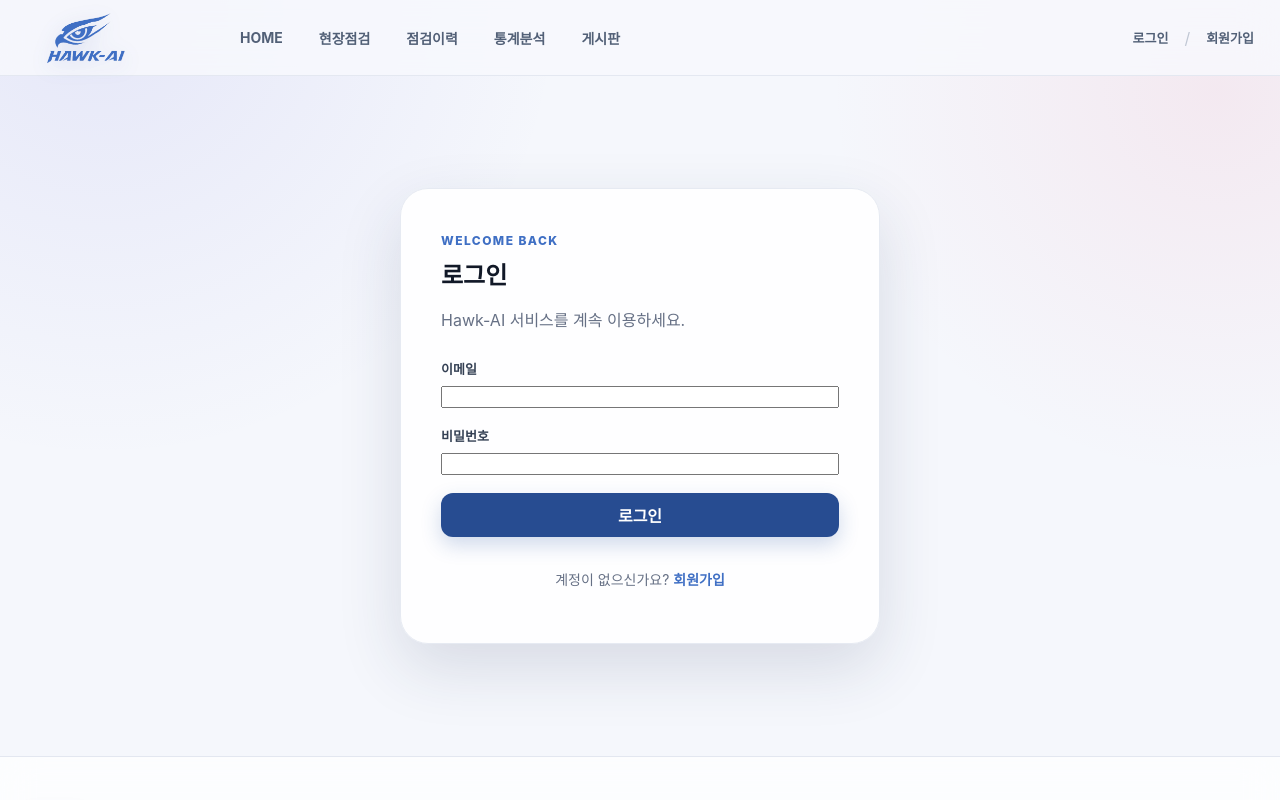
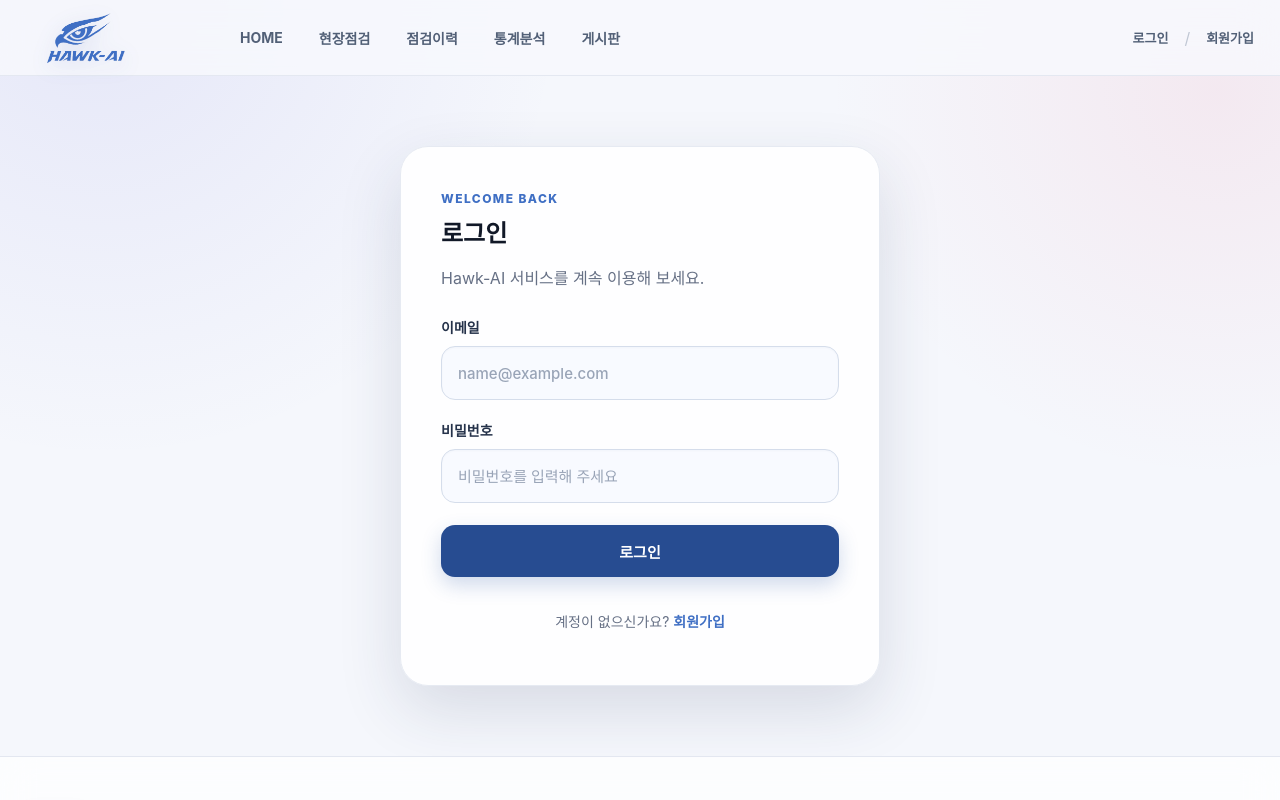
Before and after one commit to hawk-ai-project/frontend, a Next.js app: page /login in a window 1280 px wide. Shown: the top 800 px of the page. Built offline with nearby package versions, Linux system fonts and the light colour scheme; no server answers.

Commit message:
feat : 로그인/회원가입 기능 구현

```diff
--- a/src/app/globals.css
+++ b/src/app/globals.css
@@ -132,6 +132,13 @@ main {
 .auth-divider {
   color: #c0c7d4;
 }
+.auth-status-placeholder {
+  display: inline-block;
+  width: 118px;
+  height: 32px;
+  border-radius: 999px;
+  background: rgba(224, 229, 239, 0.65);
+}
 .profile {
   display: flex;
   align-items: center;
@@ -712,8 +719,63 @@ textarea:focus {
 }
 .auth-form {
   display: grid;
-  gap: 18px;
+  gap: 20px;
   margin-top: 28px;
+}
+.auth-form label {
+  gap: 9px;
+  color: #25324a;
+  font-size: 14px;
+  font-weight: 700;
+}
+.auth-form input {
+  width: 100%;
+  height: 54px;
+  padding: 0 16px;
+  border: 1px solid #d5ddeb;
+  border-radius: 14px;
+  background: #f8faff;
+  color: var(--text);
+  font-size: 15px;
+  font-weight: 500;
+  line-height: 1;
+  outline: none;
+  box-shadow: 0 1px 2px rgba(31, 48, 81, 0.03) inset;
+  transition:
+    border-color 160ms ease,
+    background-color 160ms ease,
+    box-shadow 160ms ease,
+    transform 160ms ease;
+}
+.auth-form input::placeholder {
+  color: #99a4b7;
+  font-weight: 450;
+}
+.auth-form input:hover {
+  border-color: #aebbd1;
+  background: #fff;
+}
+.auth-form input:focus {
+  border-color: #5f83cf;
+  background: #fff;
+  box-shadow:
+    0 0 0 4px rgba(63, 111, 196, 0.13),
+    0 6px 18px rgba(39, 76, 145, 0.07);
+}
+.auth-form input:autofill,
+.auth-form input:-webkit-autofill {
+  -webkit-text-fill-color: var(--text);
+  box-shadow: 0 0 0 1000px #f8faff inset;
+}
+.auth-form input:disabled {
+  cursor: not-allowed;
+  opacity: 0.65;
+}
+.auth-form .btn {
+  min-height: 52px;
+  margin-top: 2px;
+  border-radius: 14px;
+  font-size: 15px;
 }
 .auth-form > p {
   color: var(--text-2);
--- a/src/app/login/page.js
+++ b/src/app/login/page.js
@@ -1,14 +1,5 @@
 import LoginForm from "@/components/auth/LoginForm";
 export const metadata = { title: "로그인" };
 export default function LoginPage() {
-  return (
-    <section className="auth-page">
-      <div className="auth-card">
-        <span className="eyebrow">WELCOME BACK</span>
-        <h1>로그인</h1>
-        <p>Hawk-AI 서비스를 계속 이용하세요.</p>
-        <LoginForm />
-      </div>
-    </section>
-  );
+  return <section className="auth-page"><div className="auth-card"><span className="eyebrow">WELCOME BACK</span><h1>로그인</h1><p>Hawk-AI 서비스를 계속 이용해 보세요.</p><LoginForm /></div></section>;
 }
--- a/src/components/auth/LoginForm.jsx
+++ b/src/components/auth/LoginForm.jsx
@@ -14,47 +14,21 @@ export default function LoginForm() {
   const { login } = useAuth();
   const router = useRouter();
   const submit = async (event) => {
-    event.preventDefault();
-    setError("");
-    setSubmitting(true);
+    event.preventDefault(); setError(""); setSubmitting(true);
     try {
-      await login(form);
-      router.push(ROUTES.home);
+      await login({ email: form.email.trim(), password: form.password });
+      router.replace(ROUTES.home);
     } catch (requestError) {
       setError(getApiErrorMessage(requestError, "로그인에 실패했습니다."));
-    } finally {
-      setSubmitting(false);
-    }
+    } finally { setSubmitting(false); }
   };
   return (
     <form className="auth-form" onSubmit={submit}>
-      <label>
-        이메일
-        <input
-          type="email"
-          autoComplete="email"
-          required
-          value={form.email}
-          onChange={(e) => setForm({ ...form, email: e.target.value })}
-        />
-      </label>
-      <label>
-        비밀번호
-        <input
-          type="password"
-          autoComplete="current-password"
-          required
-          value={form.password}
-          onChange={(e) => setForm({ ...form, password: e.target.value })}
-        />
-      </label>
+      <label>이메일<input type="email" autoComplete="email" placeholder="name@example.com" required value={form.email} onChange={(e) => setForm({ ...form, email: e.target.value })} /></label>
+      <label>비밀번호<input type="password" autoComplete="current-password" placeholder="비밀번호를 입력해 주세요" required value={form.password} onChange={(e) => setForm({ ...form, password: e.target.value })} /></label>
       <ErrorMessage message={error} />
-      <button className="btn btn-primary" disabled={submitting}>
-        {submitting ? "로그인 중..." : "로그인"}
-      </button>
-      <p>
-        계정이 없으신가요? <Link href={ROUTES.signup}>회원가입</Link>
-      </p>
+      <button type="submit" className="btn btn-primary" disabled={submitting}>{submitting ? "로그인 중..." : "로그인"}</button>
+      <p>계정이 없으신가요? <Link href={ROUTES.signup}>회원가입</Link></p>
     </form>
   );
 }
--- a/src/components/layout/AuthNavigation.jsx
+++ b/src/components/layout/AuthNavigation.jsx
@@ -6,7 +6,9 @@ import { ROUTES } from "@/constants/routes";
 
 export default function AuthNavigation() {
   const { user, isAuthenticated, isLoading, logout } = useAuth();
-  if (isLoading) return <span className="auth-status">인증 확인 중</span>;
+  if (isLoading) {
+    return <span className="auth-status auth-status-placeholder" aria-label="인증 상태 확인 중" />;
+  }
   if (!isAuthenticated) {
     return (
       <div className="auth-guest">
@@ -19,14 +21,10 @@ export default function AuthNavigation() {
   return (
     <div className="auth-user">
       <div className="profile">
-        <div className="avatar">{user?.name?.[0] || "사"}</div>
-        <span>
-          {user?.name} <small>({user?.role})</small>
-        </span>
+        <div className="avatar">{user?.name?.[0] || "사용자"}</div>
+        <span>{user?.name} <small>({user?.role})</small></span>
       </div>
-      <button className="logout-btn" onClick={logout}>
-        로그아웃
-      </button>
+      <button type="button" className="logout-btn" onClick={logout}>로그아웃</button>
     </div>
   );
 }
--- a/src/contexts/AuthContext.jsx
+++ b/src/contexts/AuthContext.jsx
@@ -8,51 +8,80 @@ import { ROUTES } from "@/constants/routes";
 
 export const AuthContext = createContext(null);
 
+const INITIAL_AUTH_STATE = {
+  status: "checking",
+  token: null,
+  user: null,
+};
+
+// Root layout이 다시 마운트되더라도 확인된 인증 상태를 재사용해
+// 헤더가 잠시 비회원 메뉴로 돌아가는 현상을 막는다.
+let cachedAuthState = INITIAL_AUTH_STATE;
+
 export function AuthProvider({ children }) {
   const router = useRouter();
-  const [token, setToken] = useState(null);
-  const [user, setUser] = useState(null);
-  const [isLoading, setIsLoading] = useState(true);
+  const [authState, setAuthState] = useState(() => cachedAuthState);
+
+  const updateAuthState = useCallback((nextState) => {
+    cachedAuthState = nextState;
+    setAuthState(nextState);
+  }, []);
 
   const clearAuth = useCallback(() => {
     tokenStorage.remove();
-    setToken(null);
-    setUser(null);
-  }, []);
+    updateAuthState({ status: "guest", token: null, user: null });
+  }, [updateAuthState]);
 
   useEffect(() => {
-    Promise.resolve().then(async () => {
+    let cancelled = false;
+
+    async function initializeAuth() {
+      if (cachedAuthState.status !== "checking") return;
+
       const storedToken = tokenStorage.get();
       if (!storedToken) {
-        setIsLoading(false);
+        if (!cancelled) clearAuth();
         return;
       }
-      setToken(storedToken);
+
       try {
-        setUser(await authService.me());
+        const currentUser = await authService.me();
+        if (!cancelled) {
+          updateAuthState({
+            status: "authenticated",
+            token: storedToken,
+            user: currentUser,
+          });
+        }
       } catch {
-        clearAuth();
-      } finally {
-        setIsLoading(false);
+        if (!cancelled) clearAuth();
       }
-    });
-  }, [clearAuth]);
+    }
+
+    initializeAuth();
+    return () => {
+      cancelled = true;
+    };
+  }, [clearAuth, updateAuthState]);
 
   useEffect(() => {
-    const unauthorized = () => {
+    const sessionExpired = () => {
       clearAuth();
       router.replace(ROUTES.login);
     };
-    window.addEventListener("hawk-ai:unauthorized", unauthorized);
+    window.addEventListener("hawk-ai:session-expired", sessionExpired);
     return () =>
-      window.removeEventListener("hawk-ai:unauthorized", unauthorized);
+      window.removeEventListener("hawk-ai:session-expired", sessionExpired);
   }, [clearAuth, router]);
 
   const login = async (credentials) => {
     const result = await authService.login(credentials);
     tokenStorage.set(result.accessToken);
-    setToken(result.accessToken);
-    setUser(result.user);
+    updateAuthState({
+      status: "authenticated",
+      token: result.accessToken,
+      user: result.user,
+    });
     return result;
   };
 
@@ -67,10 +96,10 @@ export function AuthProvider({ children }) {
   };
 
   const value = {
-    token,
-    user,
-    isAuthenticated: Boolean(token),
-    isLoading,
+    token: authState.token,
+    user: authState.user,
+    isAuthenticated: authState.status === "authenticated",
+    isLoading: authState.status === "checking",
     login,
     logout,
   };
--- a/src/hooks/useAuth.js
+++ b/src/hooks/useAuth.js
@@ -4,7 +4,6 @@ import { AuthContext } from "@/contexts/AuthContext";
 
 export function useAuth() {
   const context = useContext(AuthContext);
-  if (!context)
-    throw new Error("useAuth는 AuthProvider 안에서 사용해야 합니다.");
+  if (!context) throw new Error("useAuth는 AuthProvider 안에서 사용해야 합니다.");
   return context;
 }
--- a/src/services/apiClient.js
+++ b/src/services/apiClient.js
@@ -1,9 +1,7 @@
 import axios from "axios";
 import { tokenStorage } from "@/utils/tokenStorage";
 
-const baseURL =
-  process.env.NEXT_PUBLIC_API_BASE_URL || "http://localhost:8000/api";
-
+const baseURL = process.env.NEXT_PUBLIC_API_BASE_URL || "http://localhost:8000/api";
 export const apiClient = axios.create({ baseURL, timeout: 10000 });
 
 apiClient.interceptors.request.use((config) => {
@@ -15,17 +13,18 @@ apiClient.interceptors.request.use((config) => {
 apiClient.interceptors.response.use(
   (response) => response,
   (error) => {
-    if (error.response?.status === 401) {
-      tokenStorage.remove();
-      window.dispatchEvent(new Event("hawk-ai:unauthorized"));
+    const requestUrl = error.config?.url || "";
+    if (error.response?.status === 401 && requestUrl.endsWith("/auth/me")) {
+      window.dispatchEvent(new Event("hawk-ai:session-expired"));
     }
     return Promise.reject(error);
   },
 );
 
-export function getApiErrorMessage(
-  error,
-  fallback = "요청을 처리하지 못했습니다.",
-) {
-  return error.response?.data?.message || error.message || fallback;
+export function getApiErrorMessage(error, fallback = "요청을 처리하지 못했습니다.") {
+  const detail = error.response?.data?.detail;
+  return error.response?.data?.message ||
+    (typeof detail === "string" ? detail : null) ||
+    (Array.isArray(detail) ? detail[0]?.msg : null) ||
+    (error.response ? fallback : "서버에 연결할 수 없습니다.");
 }
--- a/src/utils/validation.js
+++ b/src/utils/validation.js
@@ -1,9 +1,7 @@
 export const isEmail = (value) => /^[^\s@]+@[^\s@]+\.[^\s@]+$/.test(value);
-
 export function validateSignup({ name, email, password, passwordConfirm }) {
-  if (!name || !email || !password || !passwordConfirm)
-    return "모든 항목을 입력해 주세요.";
-  if (!isEmail(email)) return "올바른 이메일 형식을 입력해 주세요.";
+  if (!name.trim() || !email.trim() || !password || !passwordConfirm) return "모든 항목을 입력해 주세요.";
+  if (!isEmail(email.trim())) return "올바른 이메일 형식을 입력해 주세요.";
   if (password.length < 8) return "비밀번호는 8자 이상이어야 합니다.";
   if (password !== passwordConfirm) return "비밀번호가 일치하지 않습니다.";
   return "";
```
Also changed, not shown: src/app/signup/page.js (+1 -10 lines), src/components/auth/SignupForm.jsx (+16 -59 lines).
